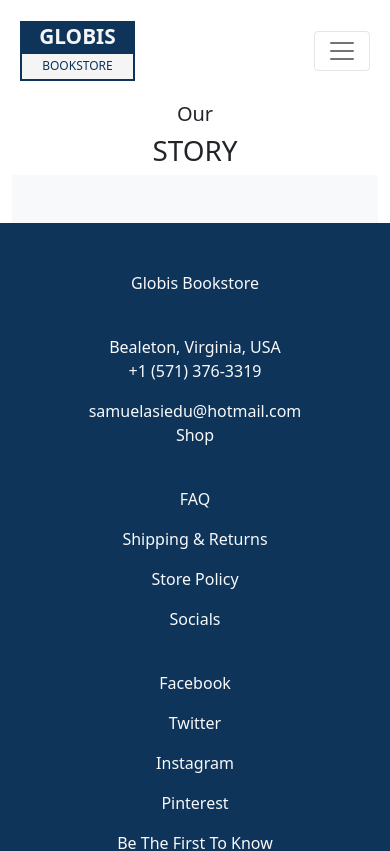
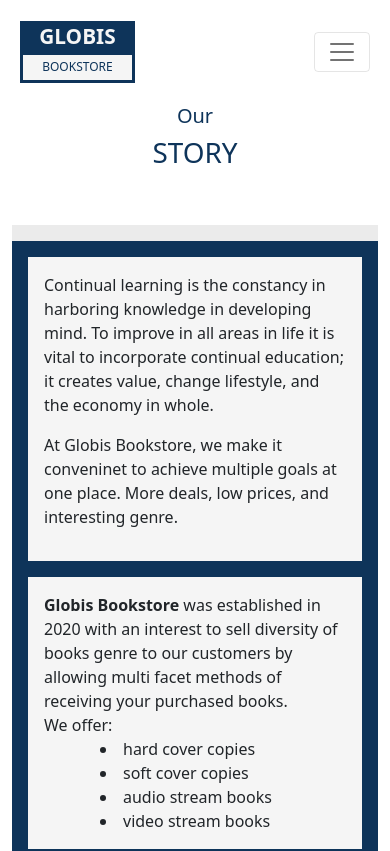
Before and after one commit to progressitech/globis-bookstore, a React (Create React App) app in the folder frontend/: page /about-us in a window 390 px wide. Shown: the top 851 px of the page. Built offline with nearby package versions, Linux system fonts and the light colour scheme.

Commit message:
About page designed and mobile responsive, need fix for med size displays.

```diff
--- a/frontend/src/ui/AboutUs.js
+++ b/frontend/src/ui/AboutUs.js
@@ -1,18 +1,42 @@
 import React from "react";
-import { Col, Container, Div, Row } from "react-bootstrap";
+import { Container } from "react-bootstrap";
 
 export function AboutUs() {
   return (
     <>
-      <Container fluid className="text-center">
-        <Row>
-          <h5>Our</h5>
-          <h1>STORY</h1>
-        </Row>
+      <Container className="section-title">
+        <h5>Our</h5>
+        <h1>STORY</h1>
       </Container>
-      <Container fluid>
-        <Container className="about-us-container bg-light p-4">
-
+      <Container fluid className="d-flex justify-content-center">
+        <Container className="about-us-container">
+          <div id="about-us-image">
+            <img src="https://placehold.jp/725x600.png" alt="Placeholder" />
+          </div>
+          <div id="about-us-div-1">
+            <p>
+              Continual learning is the constancy in harboring knowledge in
+              developing mind. To improve in all areas in life it is vital to
+              incorporate continual education; it creates value, change
+              lifestyle, and the economy in whole.
+            </p>
+            <p>
+              At Globis Bookstore, we make it conveninet to achieve multiple
+              goals at one place. More deals, low prices, and interesting genre.
+            </p>
+          </div>
+          <div id="about-us-div-2">
+            <p className="mb-0">
+              <strong>Globis Bookstore</strong> was established in 2020 with an
+              interest to sell diversity of books genre to our customers by
+              allowing multi facet methods of receiving your purchased books.{" "}
+            </p>
+            <ul className="ps-0 mb-0">We offer:</ul>
+            <li className="list-item-spacing">hard cover copies</li>
+            <li className="list-item-spacing">soft cover copies</li>
+            <li className="list-item-spacing">audio stream books</li>
+            <li className="list-item-spacing">video stream books</li>
+          </div>
         </Container>
       </Container>
     </>
--- a/frontend/src/ui/App.css
+++ b/frontend/src/ui/App.css
@@ -9,6 +9,12 @@
 .link-unstyled:hover {
   color: inherit;
   text-decoration: inherit;
+}
+
+.section-title {
+  color: var(--primary-color);
+  text-align: center;
+  padding: 0 0 1rem;
 }
 
 /* Navigation Bar */
@@ -29,7 +35,7 @@
 .website-icon-lower {
   background-color: var(--secondary-color);
   color: var(--primary-color);
-  border: 2px solid var(--primary-color);
+  border: .2rem solid var(--primary-color);
   text-align: center;
   font-size: 0.75rem;
   margin: 0;
@@ -79,11 +85,11 @@
   background-size: auto;
   overflow: hidden;
   height: 30rem;
+  padding: 0 0 0 5.5rem;
 }
 
 .container-1-text {
   font-size: 5rem;
-  padding: 0 0 0 4.7rem;
   margin: 0;
 }
 
@@ -103,7 +109,7 @@
 .our-story-button {
   background-color: var(--primary-color);
   color: var(--secondary-color);
-  border: 2px solid var(--secondary-color);
+  border: .1rem solid var(--secondary-color);
   padding: 0.3rem 1rem;
 }
 
@@ -111,10 +117,6 @@
   background-color: var(--secondary-color);
   color: var(--primary-color);
   transition-duration: 600ms;
-}
-
-.book-launch-header {
-  color: var(--primary-color);
 }
 
 .book-launch-text-column {
@@ -125,7 +127,7 @@
 .rsvp-button {
   background-color: transparent;
   color: var(--primary-color);
-  border: 2px solid var(--primary-color);
+  border: .1rem solid var(--primary-color);
   padding: 0.5rem 2.5rem;
 }
 
@@ -161,15 +163,55 @@
 /* About Us */
 
 .about-us-container {
-  width: 60rem;
-  height: 65rem;
-  max-width: 100%;
+  background-color: rgb(235, 235, 235);
+  height: 50rem;
+  margin: 2rem 0 7rem 0;
+  position: relative;
+}
+
+#about-us-image {
+  height: 55rem;
+  width: 55rem;
+  overflow: hidden;
+  margin: -2rem 0 0 17rem;
+  position: absolute;
+  z-index: 1;
+}
+
+#about-us-div-1 {
   height: auto;
+  width: 25rem;
+  padding: 3rem 3rem 8rem 3rem;
+  margin: 11rem 0 0 12rem;
+  position: absolute;
+  z-index: 2;
+  background-color: var(--secondary-color);
+  border: 1rem solid var(--primary-color);
+}
+
+#about-us-div-2 {
+  height: auto;
+  width: 25rem;
+  padding: 3rem 3rem 9rem 3rem;
+  margin: 22rem 0 0 42rem;
+  position: absolute;
+  z-index: 3;
+  background-color: var(--secondary-color);
+  border: 1rem solid var(--primary-color);
+}
+
+.list-item-spacing {
+  margin: 0 0 0 3.5rem;
 }
 
 @media (max-width: 978px) {
   .navbar-spacing {
     margin: .5rem;
+  }
+
+  .container-1-image {
+    height: 20rem;
+    padding: 0 0 0 1rem;
   }
 
   .container-1-text {
@@ -182,4 +224,34 @@
     padding: 1.5rem;
     color: var(--primary-color);
   }
+
+  .about-us-container {
+    background-color: rgb(235, 235, 235);
+    height: 40rem;
+    padding: 1rem;
+    display: flex;
+    justify-content: center;
+  }
+
+  #about-us-image {
+    display: none;
+  }
+
+  #about-us-div-1 {
+    height: auto;
+    width: auto;
+    padding: 1rem;
+    margin: 0;
+  }
+
+  #about-us-div-2 {
+    height: auto;
+    width: auto;
+    padding: 1rem;
+    margin: 20rem 0 0 0;
+  }
+
+  .list-item-spacing {
+    margin: 0 0 0 3.5rem;
+  }
 }
--- a/frontend/src/ui/Home.js
+++ b/frontend/src/ui/Home.js
@@ -5,22 +5,14 @@ import { Books } from "./Books";
 export function Home() {
   return (
     <>
-      <Container
-        fluid
-        className="container-1-image bg-opacity-10 rounded mb-5"
-      >
+      <Container fluid className="container-1-image bg-opacity-10 rounded mb-5">
         <p className="container-1-text text-danger">Special deals,</p>
         <p className="container-1-text text-light">Interesting</p>
         <p className="container-1-text text-success">Books,</p>
-        <p className="container-1-text text-primary">
-          At best prices.
-        </p>
+        <p className="container-1-text text-primary">At best prices.</p>
       </Container>
 
-      <Container
-        fluid
-        className="text-light text-center p-4"
-      >
+      <Container fluid className="text-light text-center p-4">
         <Container fluid className="book-container">
           <Row>
             <h1>BEST SELLERS</h1>
@@ -42,7 +34,7 @@ export function Home() {
           <br />
           <hr />
           <Row>
-            <h1 className="container-1-h1">
+            <h1 className="container-1-text">
               THERE'S NO <br />
               SUCH THING AS TOO <br />
               MANY BOOKS
@@ -54,7 +46,7 @@ export function Home() {
 
       <Container className="my-5">
         <Row>
-          <Col md={12} className="book-launch-header text-center pb-4">
+          <Col md={12} className="section-title">
             <h5>Coming Up</h5>
             <h1>BOOK LAUNCH</h1>
           </Col>
```
Also changed, not shown: frontend/src/ui/GamesCard.js (deleted, +0 -17 lines).
